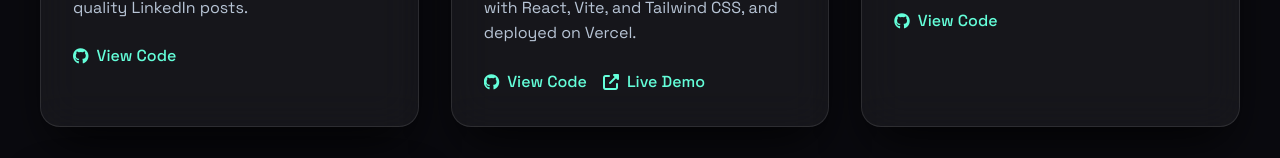
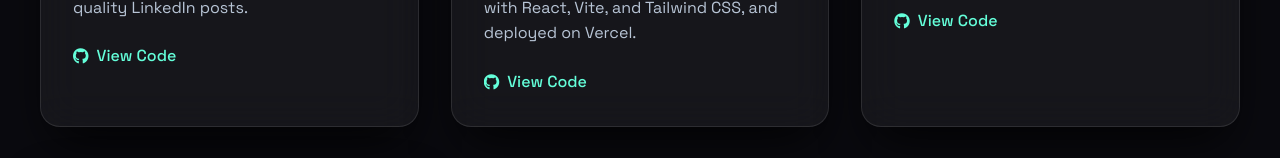
Before and after one commit to harsh-bablani/Portfolio, a React (Vite) app in the folder project/: page / in a window 1280 px wide. Shown: the part 6554-6712 px from the top of the page. Built offline with nearby package versions, Linux system fonts and the light colour scheme.

Commit message:
live updated

```diff
--- a/project/src/App.tsx
+++ b/project/src/App.tsx
@@ -666,10 +666,6 @@ function App() {
                     <i className="fab fa-github"></i>
                     <span>View Code</span>
                   </a>
-                  <a href="https://portfolio-three-opal-jqixh576gg.vercel.app/" className="project-link" target="_blank" rel="noopener noreferrer">
-                    <i className="fas fa-external-link-alt"></i>
-                    <span>Live Demo</span>
-                  </a>
                 </div>
               </div>
             </div>
```
